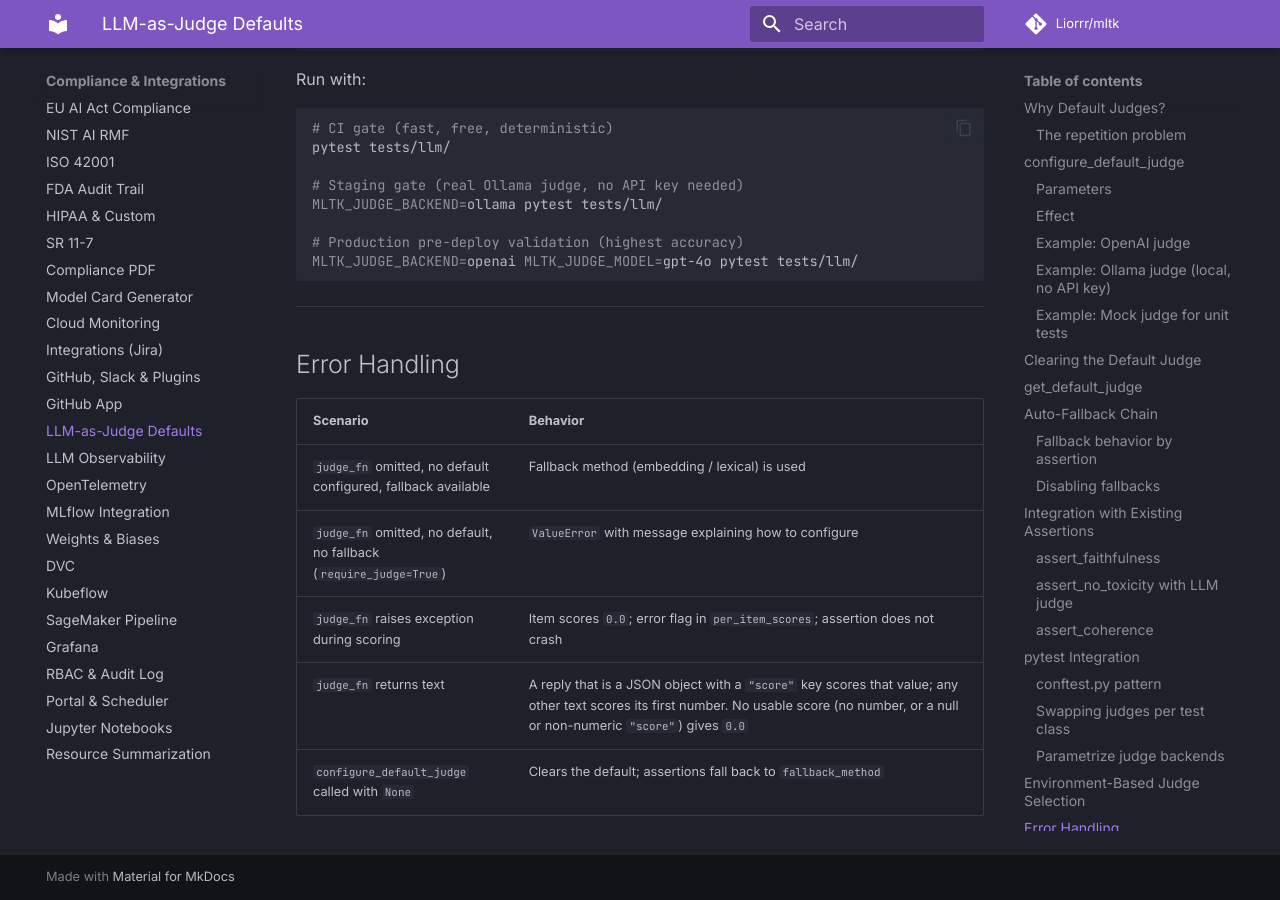
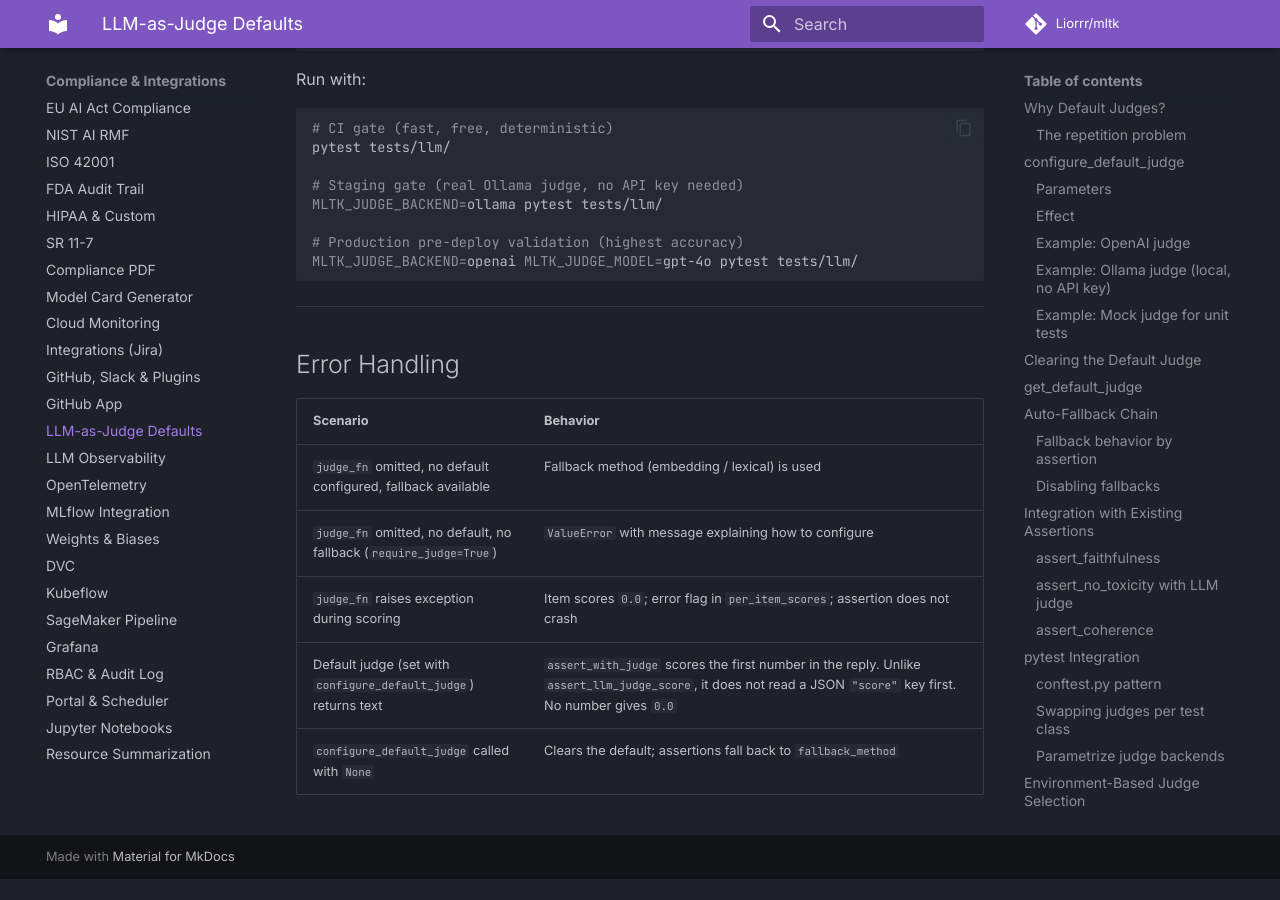
Before and after one commit to Liorrr/mltk, an MkDocs documentation site: the page built from docs/api/judge-defaults.md, in a window 1280 px wide and 900 px high, scrolled down 8535 px. Built offline with MkDocs 1.6.1 and Material for MkDocs 9.7.7, drawn with Linux system fonts in a browser that asks for light colours; comment, search, counter and statistics services are not loaded; after the commit the page ends 9414 px from its top, so only the background shows below that.

Commit message:
docs(judge): describe the default judge's first-number parse
- judge-defaults.md: assert_with_judge, the only reader of the default
  judge, scores the first number in the reply; it does not read a JSON
  "score" key first (assert_llm_judge_score does).
- CHANGELOG and BACKLOG wording follow; BACKLOG files the parser gap and
  the page's claims that the code does not back.

```diff
--- a/docs/api/judge-defaults.md
+++ b/docs/api/judge-defaults.md
@@ -427,5 +427,5 @@ MLTK_JUDGE_BACKEND=openai MLTK_JUDGE_MODEL=gpt-4o pytest tests/llm/
 | `judge_fn` omitted, no default configured, fallback available | Fallback method (embedding / lexical) is used |
 | `judge_fn` omitted, no default, no fallback (`require_judge=True`) | `ValueError` with message explaining how to configure |
 | `judge_fn` raises exception during scoring | Item scores `0.0`; error flag in `per_item_scores`; assertion does not crash |
-| `judge_fn` returns text | A reply that is a JSON object with a `"score"` key scores that value; any other text scores its first number. No usable score (no number, or a null or non-numeric `"score"`) gives `0.0` |
+| Default judge (set with `configure_default_judge`) returns text | `assert_with_judge` scores the first number in the reply. Unlike `assert_llm_judge_score`, it does not read a JSON `"score"` key first. No number gives `0.0` |
 | `configure_default_judge` called with `None` | Clears the default; assertions fall back to `fallback_method` |
```
Also changed, not shown: BACKLOG.md (+3 -1 lines), CHANGELOG.md (+1 -1 lines).
